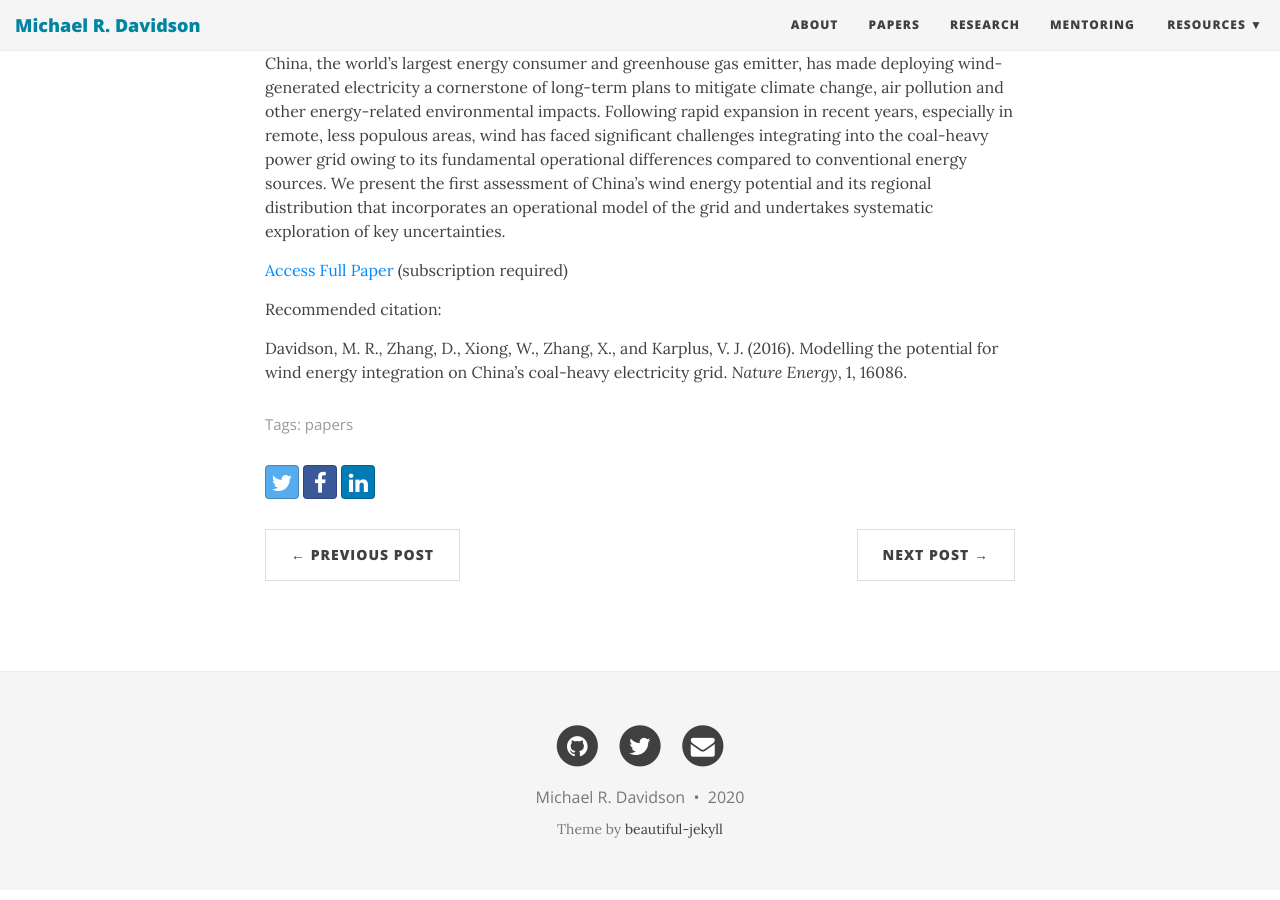
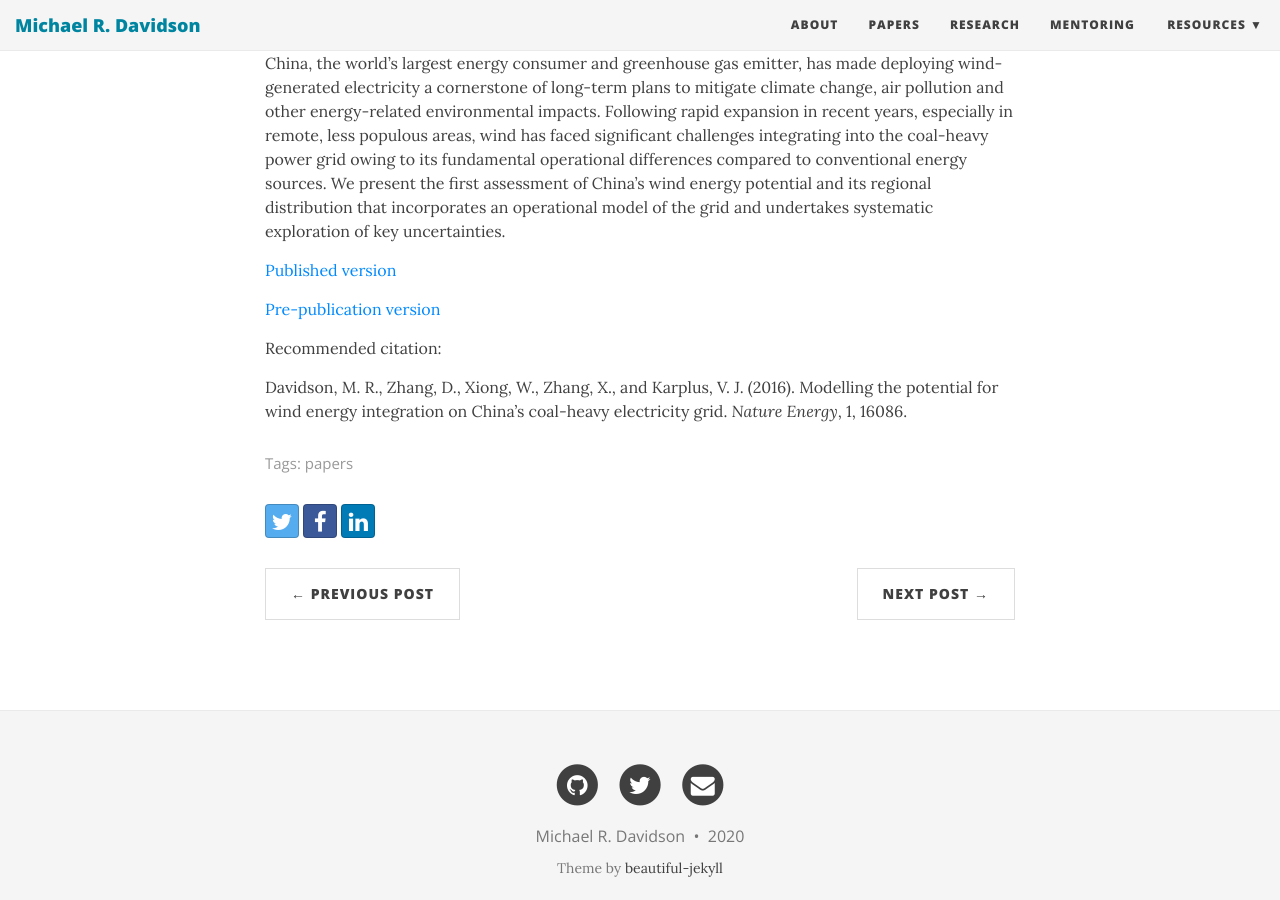
Before and after one commit to east-winds/east-winds.github.io, a Jekyll site: the page built from _posts/2016-06-20-modelling-wind-energy-potential-China.md, in a window 1280 px wide and 900 px high, scrolled down 521 px. Built offline with Jekyll 4.4.1, drawn with Linux system fonts in a browser that asks for light colours; nearby versions of some CDN libraries.

Commit message:
pre-publication

```diff
--- a/_posts/2016-06-20-modelling-wind-energy-potential-China.md
+++ b/_posts/2016-06-20-modelling-wind-energy-potential-China.md
@@ -12,7 +12,10 @@ Expanding the use of wind energy for electricity generation forms an integral pa
 China, the world’s largest energy consumer and greenhouse gas emitter, has made deploying wind-generated electricity a cornerstone of long-term plans to mitigate climate change, air pollution and other energy-related environmental impacts. Following rapid expansion in recent years, especially in remote, less populous areas, wind has faced significant challenges integrating into the coal-heavy power grid owing to its fundamental operational differences compared to conventional energy sources. We present the first assessment of China’s wind energy potential and its regional distribution that incorporates an operational model of the grid and undertakes systematic exploration of key uncertainties.
 
 
-[Access Full Paper](http://www.nature.com/articles/nenergy201686) (subscription required)
+[Published version](http://www.nature.com/articles/nenergy201686)
+
+[Pre-publication version](https://dspace.mit.edu/handle/1721.1/125620)
+
 
 Recommended citation:
 
```
